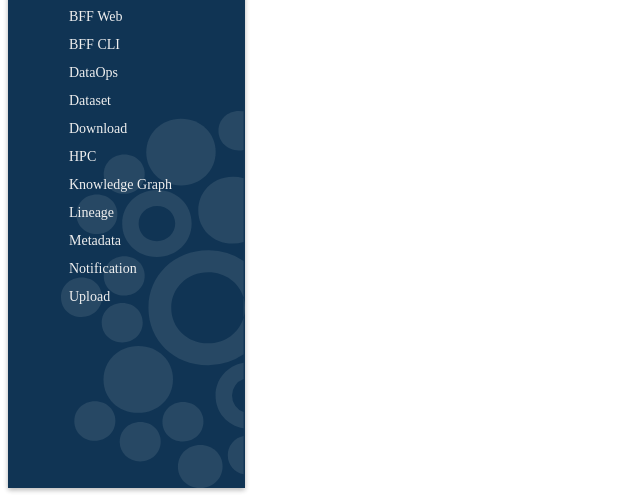
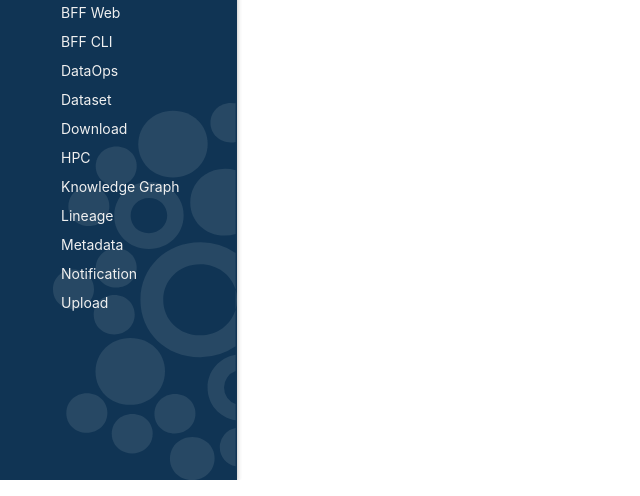
Before and after one commit to PilotDataPlatform/api-docs, a React app: page / in a window 1280 px wide. Shown: the part 320-816 px from the top of the page, without its empty margins (0-640 px from the left). Built offline with nearby package versions, Linux system fonts and the light colour scheme.

Commit message:
change font family

```diff
--- a/src/App.scss
+++ b/src/App.scss
@@ -1,3 +1,10 @@
+body {
+  margin: 0;
+  font-family: -apple-system, BlinkMacSystemFont, "Segoe UI", Roboto,
+    "Helvetica Neue", Arial, "Noto Sans", sans-serif, "Apple Color Emoji",
+    "Segoe UI Emoji", "Segoe UI Symbol", "Noto Color Emoji";
+}
+
 .App {
   display: flex;
   flex-direction: row;
```
